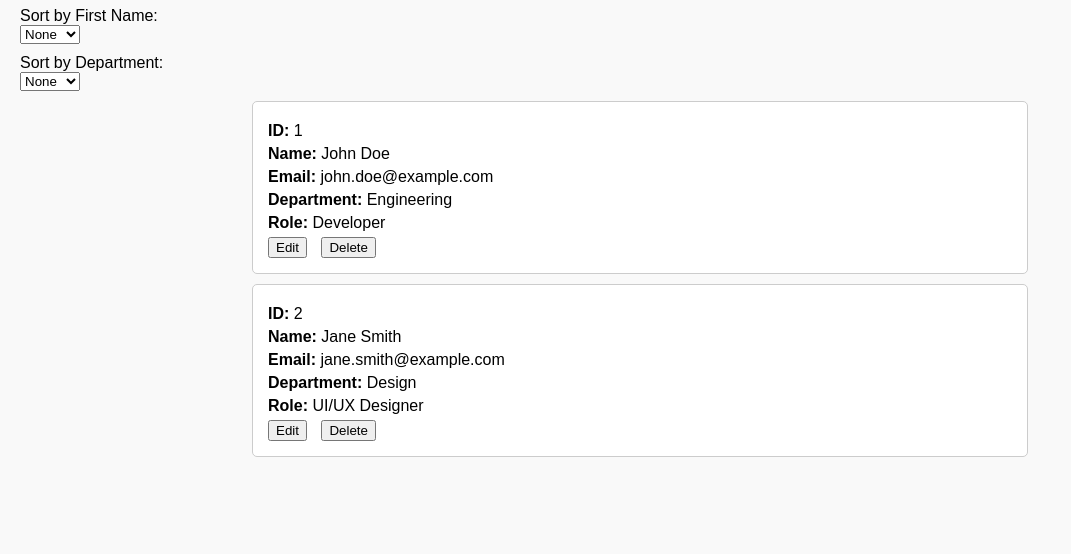
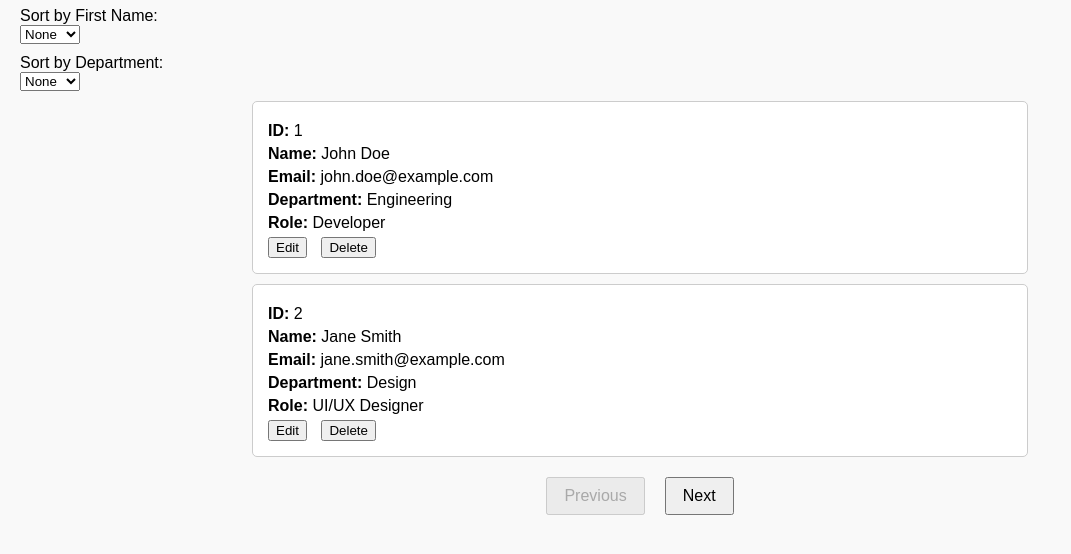
Before and after one commit to Aryan8121998/employee-directory, a plain HTML site: page index.html in a window 1280 px wide. Shown: the part 118-672 px from the top of the page, without its empty margins (0-1071 px from the left). Drawn offline with Linux system fonts and the light colour scheme.

Commit message:
Added Pagination

```diff
--- a/css/style.css
+++ b/css/style.css
@@ -43,3 +43,8 @@ input {
   padding: 8px;
   margin-top: 5px;
 }
+#pagination-controls button {
+  margin: 10px;
+  padding: 8px 16px;
+  font-size: 16px;
+}
--- a/index.html
+++ b/index.html
@@ -50,6 +50,18 @@
       <button class="delete-btn">Delete</button>
 
     </div>
+
+     <div class="employee-card">
+      <p><strong>ID:</strong> 3</p>
+      <p class="name"><strong>Name:</strong> Aryan</p>
+      <p><strong>Email:</strong> Aryan10982@gmail.com</p>
+      <p class="dept"><strong>Department:</strong> Design</p>
+      <p><strong>Role:</strong> UI/UX Designer</p>
+      <button class="edit-btn" data-id="2">Edit</button>
+
+      <button class="delete-btn">Delete</button>
+
+    </div>
   </div>
 
   <script src="js/dashboard.js"></script>
--- a/js/dashboard.js
+++ b/js/dashboard.js
@@ -17,10 +17,65 @@ document.addEventListener("click", function (e) {
       role: card.querySelector("p:nth-child(5)").textContent.replace("Role:", "").trim()
     };
 
-    // Save to localStorage
+
     localStorage.setItem("editEmployee", JSON.stringify(employeeData));
 
-    // Redirect to form
+
     window.location.href = "form.html";
   }
 });
+document.addEventListener("DOMContentLoaded", function () {
+  const employeeList = document.getElementById("employee-list");
+
+
+  const allCards = Array.from(document.querySelectorAll(".employee-card"));
+
+  let currentPage = 1;
+  const cardsPerPage = 2;
+
+  function renderPage(page) {
+
+    employeeList.innerHTML = "";
+
+
+    const start = (page - 1) * cardsPerPage;
+    const end = page * cardsPerPage;
+
+    const paginatedCards = allCards.slice(start, end);
+    paginatedCards.forEach(card => employeeList.appendChild(card));
+
+
+    prevBtn.disabled = page === 1;
+    nextBtn.disabled = end >= allCards.length;
+  }
+
+
+  const prevBtn = document.createElement("button");
+  prevBtn.textContent = "Previous";
+  const nextBtn = document.createElement("button");
+  nextBtn.textContent = "Next";
+
+  prevBtn.addEventListener("click", () => {
+    if (currentPage > 1) {
+      currentPage--;
+      renderPage(currentPage);
+    }
+  });
+
+  nextBtn.addEventListener("click", () => {
+    if ((currentPage * cardsPerPage) < allCards.length) {
+      currentPage++;
+      renderPage(currentPage);
+    }
+  });
+
+  const paginationWrapper = document.createElement("div");
+  paginationWrapper.id = "pagination-controls";
+  paginationWrapper.style.textAlign = "center";
+  paginationWrapper.appendChild(prevBtn);
+  paginationWrapper.appendChild(nextBtn);
+
+  employeeList.parentElement.appendChild(paginationWrapper);
+
+  renderPage(currentPage);
+});
```
